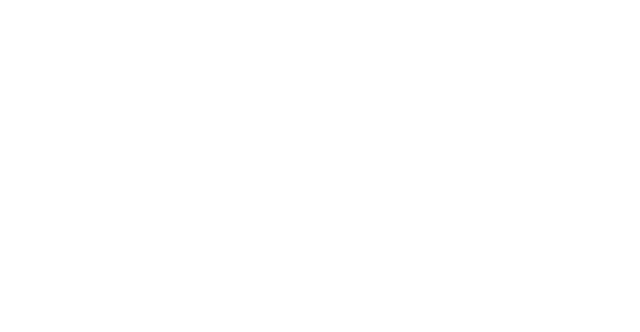
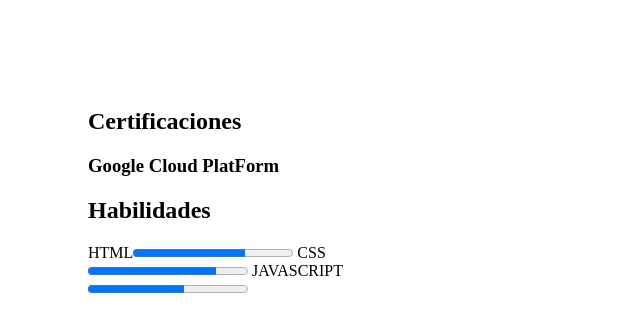
Before and after one commit to andersonjmv/proyecto-portafolio, a React (Create React App) app: page / in a window 1280 px wide. Shown: the top 332 px of the page, without its empty margins (0-640 px from the left). Built offline with nearby package versions, Linux system fonts and the light colour scheme.

Commit message:
Componentes Agregados

```diff
--- /dev/null
+++ b/src/components/Certificaciones.jsx
@@ -0,0 +1,13 @@
+import React, { Component } from 'react'
+
+
+export default class Certificaciones extends Component {
+    render() {
+        return (
+            <div>
+                <h2>Certificaciones</h2>
+                <h3>Google Cloud PlatForm</h3>
+            </div>
+        )
+    }
+}
--- /dev/null
+++ b/src/components/Habilidades.jsx
@@ -0,0 +1,24 @@
+import React, { Component } from 'react'
+
+
+export default class Habilidades extends Component {
+    render() {
+        return (
+            <div>
+                <h2>  Habilidades</h2>
+
+                <label for="file">HTML</label>
+                <progress id="file" max="100" value="70"> 70% </progress>
+
+                <label for="file">  CSS</label>
+                <progress id="file" max="100" value="80"> 80% </progress>
+
+                <label for="file">  JAVASCRIPT</label>
+                <progress id="file progress" max="100" value="60"> 60% </progress>
+
+                <div id="progress">
+</div>
+            </div>
+        )
+    }
+}
--- a/src/components/Informacion.jsx
+++ b/src/components/Informacion.jsx
@@ -1,5 +1,8 @@
 import React, { Component } from 'react'
 
+
+import Certificaciones from '../components/Certificaciones'
+import Habilidades from '../components/Habilidades'
 
 //! A TENER EN CUENTA
 //* Los componentes deben importarse en el mismo orden en que estan renderizados ↓↓↓.
@@ -12,8 +15,8 @@
                 <div className="informacion-container">
                     {/* <Estudios /> */}
                     {/* <Experiencia /> */}
-                    {/* <Certificaciones /> */}
-                    {/* <Habilidades /> */}
+                    {<Certificaciones />}
+                    {<Habilidades />}
                 </div>
             </div>
         )
```
Also changed, not shown: src/style/styled.js (+10 -0 lines).
